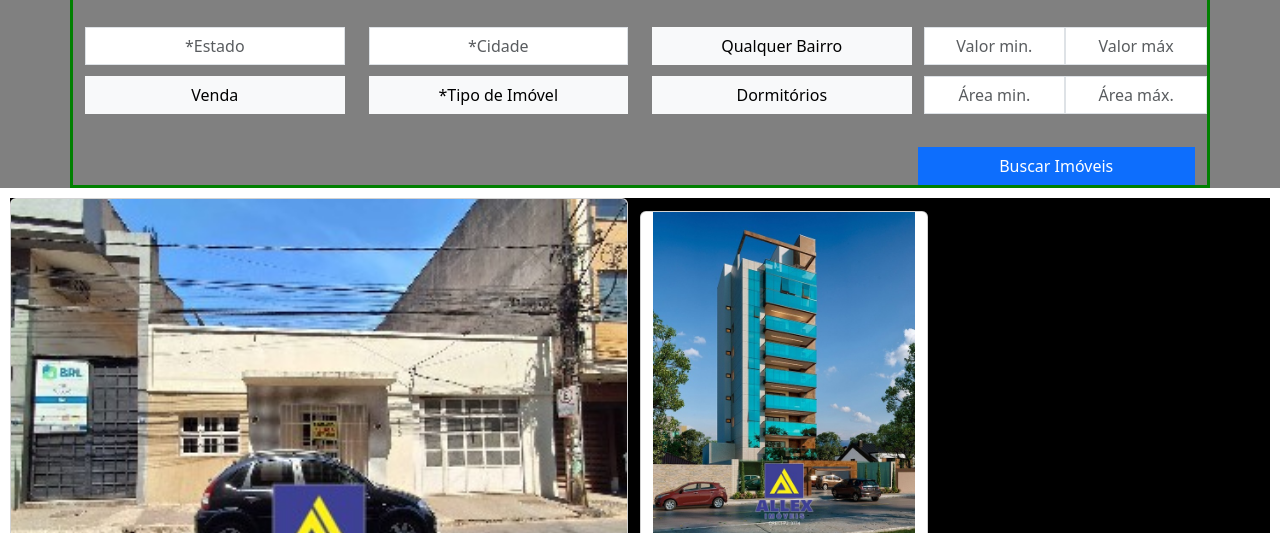
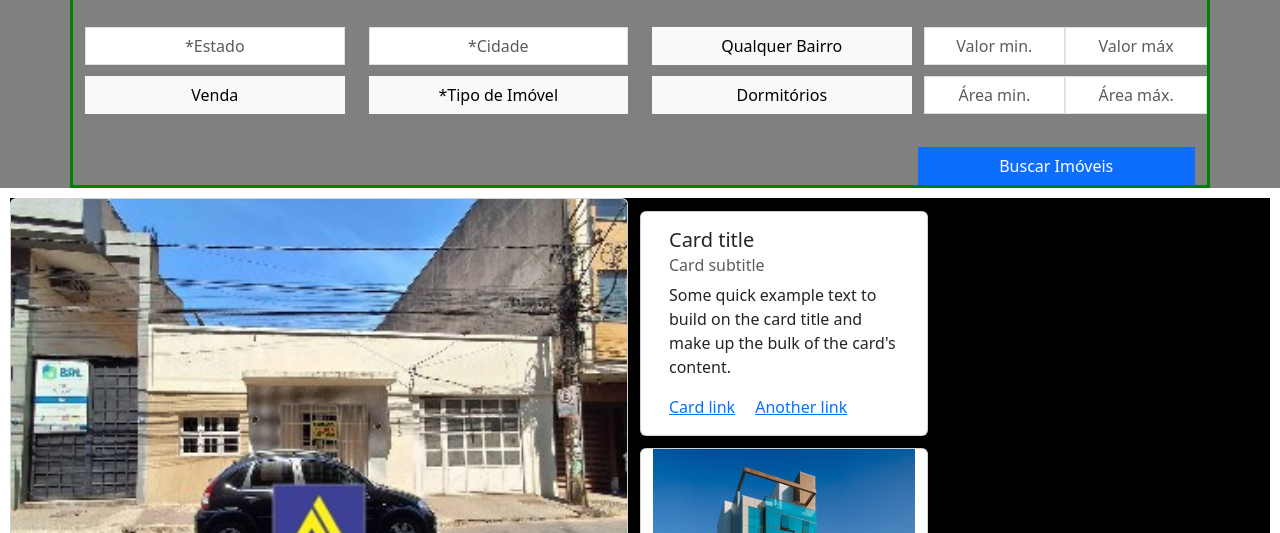
Before and after one commit to LuEdu3/VALE_IMOBILIARIA, a plain HTML site: page index.html in a window 1280 px wide. Shown: the part 266-799 px from the top of the page. Drawn offline with nearby package versions, Linux system fonts and the light colour scheme.

Commit message:
Adicionado outro estilo de card para as casas

```diff
--- a/index.html
+++ b/index.html
@@ -271,10 +271,12 @@
               <div class="col card-pqn-coluna">
                 <div class="row cards-pqn-linha">
                   <div class="card" style="width: 18rem;">
-                    <img src="images/Imagem_central.jpg" class="card-img-left" alt="...">
                     <div class="card-body">
-                      <p class="card-text">Some quick example text to build on the card title and make up the bulk of
-                        the card's content.</p>
+                      <h5 class="card-title">Card title</h5>
+                      <h6 class="card-subtitle mb-2 text-body-secondary">Card subtitle</h6>
+                      <p class="card-text">Some quick example text to build on the card title and make up the bulk of the card's content.</p>
+                      <a href="#" class="card-link">Card link</a>
+                      <a href="#" class="card-link">Another link</a>
                     </div>
                   </div>
                 </div>
```
